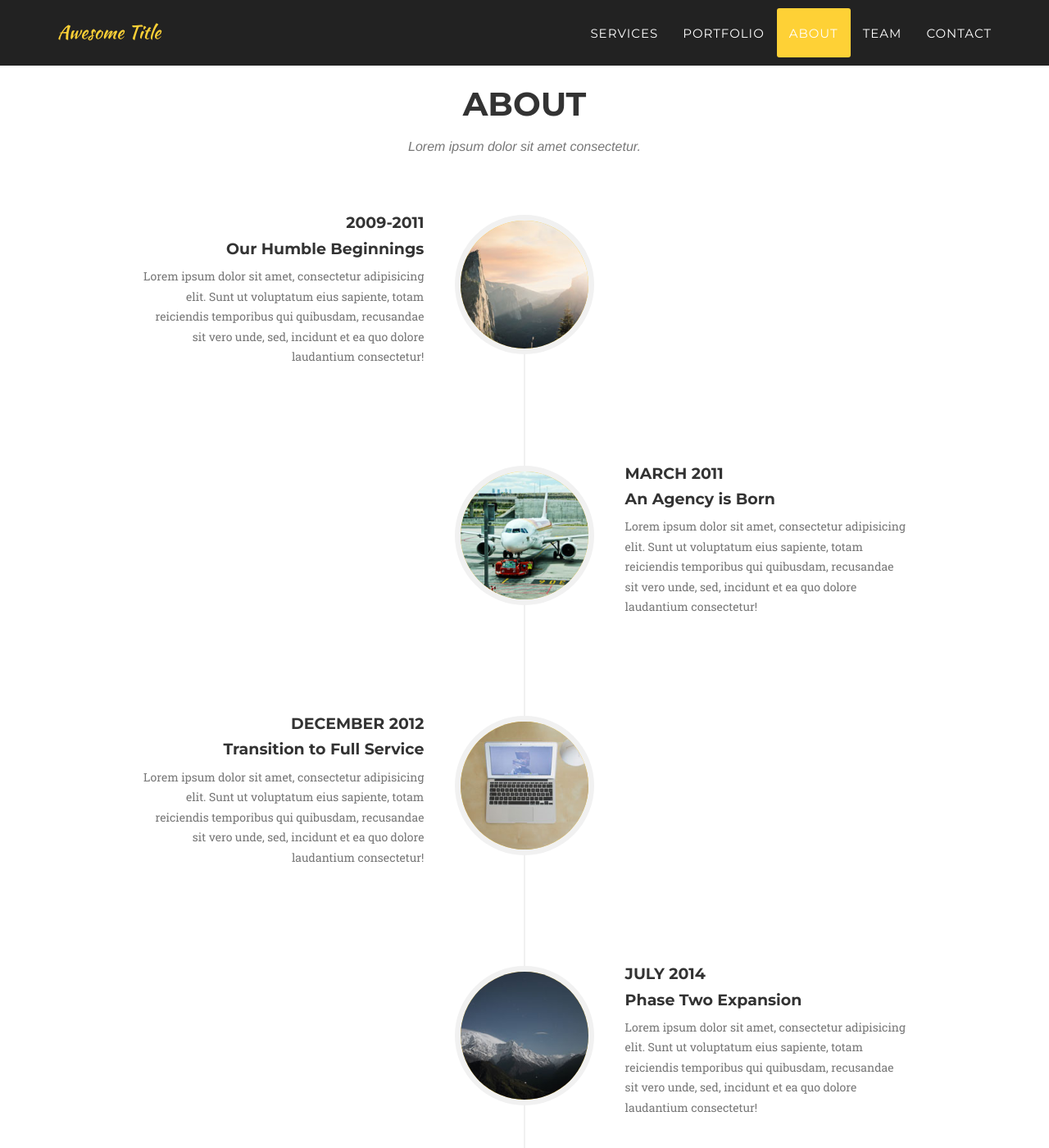
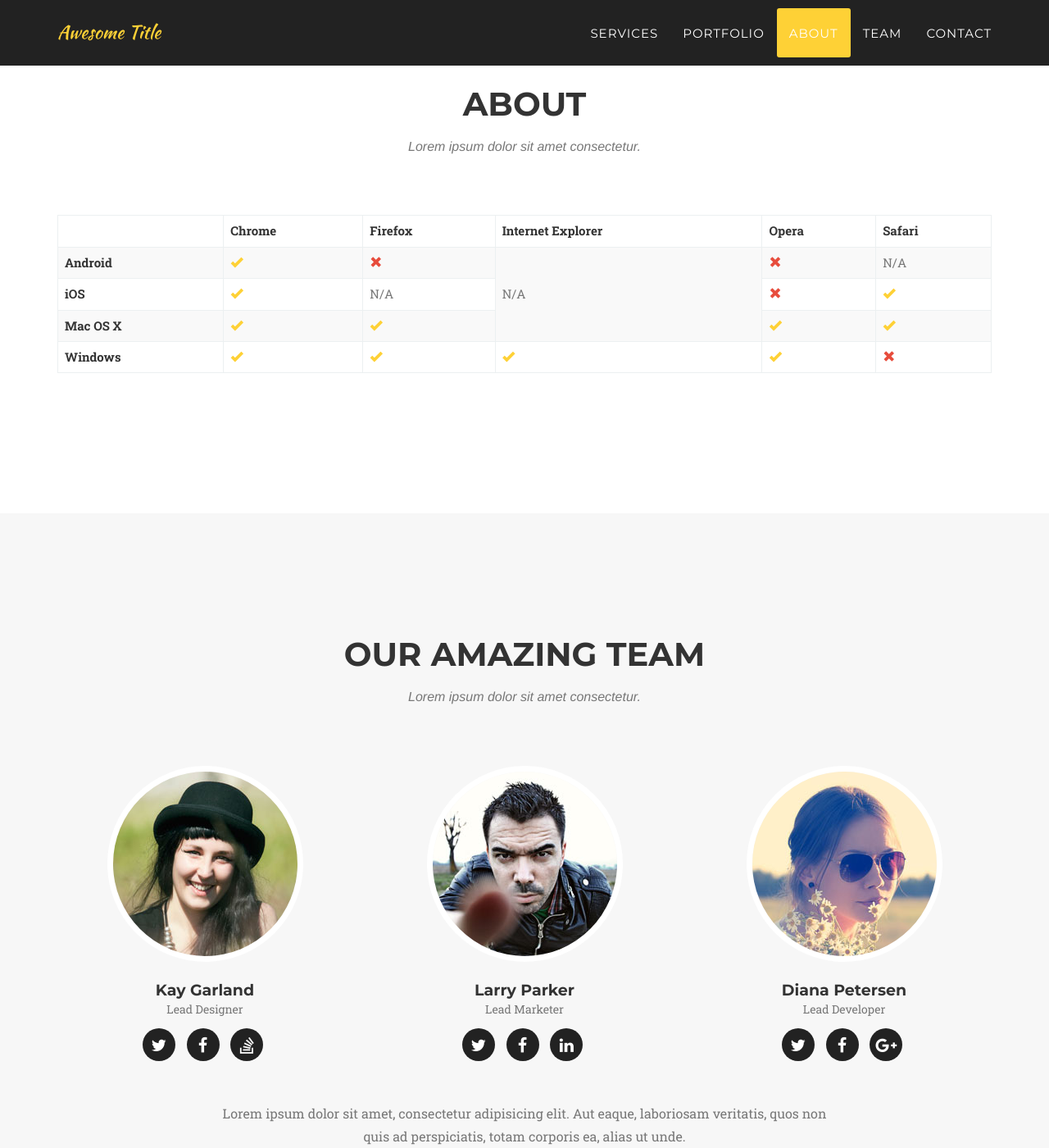
Before and after one commit to dimaty26/dimaty26.github.io, a Jekyll site: the page built from index.html, in a window 1280 px wide and 1400 px high, scrolled down 2751 px. Shown: the whole window at 82% size. Built offline with Jekyll 4.4.1, drawn with Linux system fonts in a browser that asks for light colours; nearby versions of some CDN libraries; some web fonts are replaced; library files that are not in the unit come from our copies.

Commit message:
Create table

```diff
--- a/_includes/about.html
+++ b/_includes/about.html
@@ -7,73 +7,52 @@
                     <h3 class="section-subheading text-muted">Lorem ipsum dolor sit amet consectetur.</h3>
                 </div>
             </div>
-            <div class="row">
-                <div class="col-lg-12">
-                    <ul class="timeline">
-                        <li>
-                            <div class="timeline-image">
-                                <img class="img-circle img-responsive" src="img/about/1.jpg" alt="">
-                            </div>
-                            <div class="timeline-panel">
-                                <div class="timeline-heading">
-                                    <h4>2009-2011</h4>
-                                    <h4 class="subheading">Our Humble Beginnings</h4>
-                                </div>
-                                <div class="timeline-body">
-                                    <p class="text-muted">Lorem ipsum dolor sit amet, consectetur adipisicing elit. Sunt ut voluptatum eius sapiente, totam reiciendis temporibus qui quibusdam, recusandae sit vero unde, sed, incidunt et ea quo dolore laudantium consectetur!</p>
-                                </div>
-                            </div>
-                        </li>
-                        <li class="timeline-inverted">
-                            <div class="timeline-image">
-                                <img class="img-circle img-responsive" src="img/about/2.jpg" alt="">
-                            </div>
-                            <div class="timeline-panel">
-                                <div class="timeline-heading">
-                                    <h4>March 2011</h4>
-                                    <h4 class="subheading">An Agency is Born</h4>
-                                </div>
-                                <div class="timeline-body">
-                                    <p class="text-muted">Lorem ipsum dolor sit amet, consectetur adipisicing elit. Sunt ut voluptatum eius sapiente, totam reiciendis temporibus qui quibusdam, recusandae sit vero unde, sed, incidunt et ea quo dolore laudantium consectetur!</p>
-                                </div>
-                            </div>
-                        </li>
-                        <li>
-                            <div class="timeline-image">
-                                <img class="img-circle img-responsive" src="img/about/3.jpg" alt="">
-                            </div>
-                            <div class="timeline-panel">
-                                <div class="timeline-heading">
-                                    <h4>December 2012</h4>
-                                    <h4 class="subheading">Transition to Full Service</h4>
-                                </div>
-                                <div class="timeline-body">
-                                    <p class="text-muted">Lorem ipsum dolor sit amet, consectetur adipisicing elit. Sunt ut voluptatum eius sapiente, totam reiciendis temporibus qui quibusdam, recusandae sit vero unde, sed, incidunt et ea quo dolore laudantium consectetur!</p>
-                                </div>
-                            </div>
-                        </li>
-                        <li class="timeline-inverted">
-                            <div class="timeline-image">
-                                <img class="img-circle img-responsive" src="img/about/4.jpg" alt="">
-                            </div>
-                            <div class="timeline-panel">
-                                <div class="timeline-heading">
-                                    <h4>July 2014</h4>
-                                    <h4 class="subheading">Phase Two Expansion</h4>
-                                </div>
-                                <div class="timeline-body">
-                                    <p class="text-muted">Lorem ipsum dolor sit amet, consectetur adipisicing elit. Sunt ut voluptatum eius sapiente, totam reiciendis temporibus qui quibusdam, recusandae sit vero unde, sed, incidunt et ea quo dolore laudantium consectetur!</p>
-                                </div>
-                            </div>
-                        </li>
-                        <li class="timeline-inverted">
-                            <div class="timeline-image">
-                                <h4>Be Part
-                                    <br>Of Our
-                                    <br>Story!</h4>
-                            </div>
-                        </li>
-                    </ul>
+            <div class="table-responsive">
+        <table class="table table-bordered table-striped">
+            <thead>
+                <tr>
+                    <td></td>
+                    <th>Chrome</th>
+                    <th>Firefox</th>
+                    <th>Internet Explorer</th>
+                    <th>Opera</th>
+                    <th>Safari</th>
+                </tr>
+            </thead>
+            <tbody>
+                <tr>
+                    <th>Android</th>
+                    <td class="text-success"><span class="glyphicon glyphicon-ok"></span> <span class="sr-only">Поддерживается</span></td>
+                    <td class="text-danger"><span class="glyphicon glyphicon-remove"></span> <span class="sr-only">Не поддерживается</span></td>
+                    <td class="text-muted" rowspan="3" style="vertical-align: middle;">N/A</td>
+                    <td class="text-danger"><span class="glyphicon glyphicon-remove"></span> <span class="sr-only">Не поддерживается</span></td>
+                    <td class="text-muted">N/A</td>
+                </tr>
+                <tr>
+                    <th>iOS</th>
+                    <td class="text-success"><span class="glyphicon glyphicon-ok"></span> <span class="sr-only">Поддерживается</span></td>
+                    <td class="text-muted">N/A</td>
+                    <td class="text-danger"><span class="glyphicon glyphicon-remove"></span> <span class="sr-only">Не поддерживается</span></td>
+                    <td class="text-success"><span class="glyphicon glyphicon-ok"></span> <span class="sr-only">Поддерживается</span></td>
+                </tr>
+                <tr>
+                    <th>Mac OS X</th>
+                    <td class="text-success"><span class="glyphicon glyphicon-ok"></span> <span class="sr-only">Поддерживается</span></td>
+                    <td class="text-success"><span class="glyphicon glyphicon-ok"></span> <span class="sr-only">Поддерживается</span></td>
+                    <td class="text-success"><span class="glyphicon glyphicon-ok"></span> <span class="sr-only">Поддерживается</span></td>
+                    <td class="text-success"><span class="glyphicon glyphicon-ok"></span> <span class="sr-only">Поддерживается</span></td>
+                </tr>
+                <tr>
+                    <th>Windows</th>
+                    <td class="text-success"><span class="glyphicon glyphicon-ok"></span> <span class="sr-only">Поддерживается</span></td>
+                    <td class="text-success"><span class="glyphicon glyphicon-ok"></span> <span class="sr-only">Поддерживается</span></td>
+                    <td class="text-success"><span class="glyphicon glyphicon-ok"></span> <span class="sr-only">Поддерживается</span></td>
+                    <td class="text-success"><span class="glyphicon glyphicon-ok"></span> <span class="sr-only">Поддерживается</span></td>
+                    <td class="text-danger"><span class="glyphicon glyphicon-remove"></span> <span class="sr-only">Не поддерживается</span></td>
+                </tr>
+            </tbody>
+        </table>
+    </div>
                 </div>
             </div>
         </div>
```
